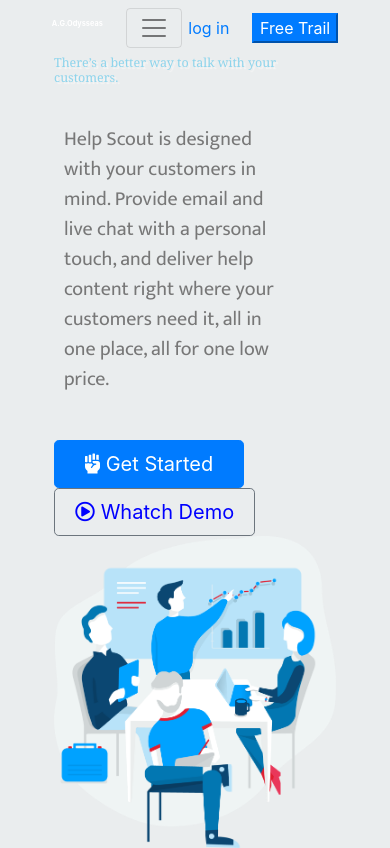
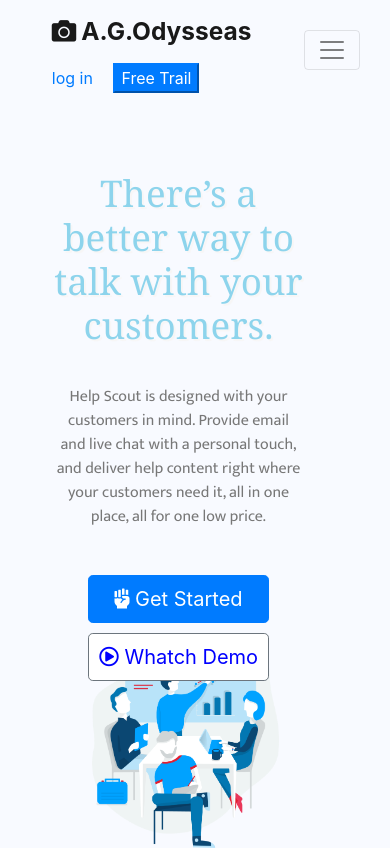
Before and after one commit to id1m1trov/bootstrap_project, a plain HTML site: page index.html in a window 390 px wide. Drawn offline with nearby package versions, Linux system fonts and the light colour scheme.

Commit message:
last update for  24.03.19

```diff
--- a/index.html
+++ b/index.html
@@ -16,7 +16,8 @@
         integrity="sha384-ggOyR0iXCbMQv3Xipma34MD+dH/1fQ784/j6cY/iJTQUOhcWr7x9JvoRxT2MZw1T" crossorigin="anonymous">
 
     <!-- Font Awesome -->
-    <link rel="stylesheet" href="https://use.fontawesome.com/releases/v5.8.0/css/all.css" integrity="sha384-Mmxa0mLqhmOeaE8vgOSbKacftZcsNYDjQzuCOm6D02luYSzBG8vpaOykv9lFQ51Y" crossorigin="anonymous">
+    <link rel="stylesheet" href="https://use.fontawesome.com/releases/v5.8.0/css/all.css"
+        integrity="sha384-Mmxa0mLqhmOeaE8vgOSbKacftZcsNYDjQzuCOm6D02luYSzBG8vpaOykv9lFQ51Y" crossorigin="anonymous">
 
     <!-- Main CSS -->
     <link rel="stylesheet" href="styles/main.css">
@@ -26,7 +27,7 @@
     <nav class="navbar navbar-expand-lg navbar-light ">
         <div class="container-fluid">
             <!-- Logo -->
-        <a href="#" class="navbar-brand h1">A.G.Odysseas</a>
+            <a href="#" class="navbar-brand h1"><span class="fas fa-camera"></span>A.G.Odysseas</a>
 
             <!-- Toggle button -->
             <button class="navbar-toggler" type="button" data-toggle="collapse" data-target="#toggleNava"
@@ -47,30 +48,41 @@
             </div>
 
             <!-- Right buttons -->
+            <div class="log-buttons">
                 <a href="" class="mr-3">log in</a>
                 <button class="btn-primary">Free Trail</button>
+            </div>
         </div>
     </nav>
 
     <header>
         <div class="container-fluid">
             <div class="row">
-                <div class="col-lg-6 align-self-center pr-5">
+                <div class="col-lg-6 col-md-12 pr-5">
                     <h1>There’s a better way to talk with your customers.</h1>
-                    <p class="lead">
+                    <p>
                         Help Scout is designed with your customers in mind. Provide email and live chat with a
                         personal touch, and deliver help content right where your customers need it, all in one
                         place, all for one low price.
                     </p>
                     <button class="btn btn-primary btn-lg"><i class="fas fa-fist-raised"></i> Get Started</button>
-                    <button class="btn btn-outline-secondary btn-lg"><i class="far fa-play-circle"></i> Whatch Demo</button>
+                    <button class="btn btn-outline-secondary btn-lg"><i class="far fa-play-circle"></i> Whatch
+                        Demo</button>
                 </div>
-                <div class="col-lg-6">
-                    <img src="images/illustration02.png" alt="" class="img-fluid">
+                <div class="col-lg-6 col-md-12  align-self-center">
+                    <img src="images/illustration02.png" alt="" class="img-fluid hero-img">
                 </div>
             </div>
         </div>
     </header>
+
+    <main>
+        <section class="">
+            <div class="container-fluid">
+
+            </div>
+        </section>
+    </main>
 
 
 
--- a/styles/Partials/_variables.scss
+++ b/styles/Partials/_variables.scss
@@ -1,7 +1,8 @@
 
 $colors: (
+    logo-color: #555,
     text-color: #777,
-    bg-color: #eaedee,
+    bg-color: #F8FAFF,
     main-h-color: #8dd4ec
 );
 
@@ -11,7 +12,7 @@
 );
 
 $font-sizes: (
-    main-h-size: 3.2vw,
-    header-size: 2vw,
-    p-size: 1.2vw
+    main-h-size: 2.6rem,
+    header-size: 2rem,
+    p-size: 1.1rem
 );
--- a/styles/main.scss
+++ b/styles/main.scss
@@ -23,16 +23,28 @@
     a.navbar-brand {
         font-size: map-get($font-sizes, main-h-size ) / 1.7;
         font-weight: bolder;
-        color: #fff !important;
+        color: map-get($colors, logo-color);
     }
+    .fa-camera {
+
+        margin-right: 5px;
+    }
+    //@media (max-width: 1080px) {
+        .navbar-toggler {
+            position: absolute;
+            right: 30px;
+        }
+
 }
 
 header {
+
     h1 {
         font-family: map-get($fonts, header-font);
         font-size: map-get($font-sizes, main-h-size);
         color: map-get($colors, main-h-color);
         text-shadow: 2px 2px 1px rgb(247, 246, 246);
+        padding-top: 100px;
     }
 
     p {
@@ -40,15 +52,46 @@
         font-size: map-get($font-sizes, p-size);
         color: map-get($colors, text-color);
         line-height: 1.5;
-        padding: 30px 10px;
+        padding: 30px 0px;
     }
 
-    button:nth-child(odd) {
-        padding: 8px 30px;
+    button {
+        margin-bottom: 10px;
+
+        &:nth-child(odd) {
+            padding: 8px 25px;
+        }
+        &:nth-child(even) {
+            padding: 8px 10px;
+            color: blue;
+            background-color: #fff;
+        }
     }
-    button:nth-child(even) {
-        padding: 8px 20px;
-        color: blue;
+    @media (max-width: 1100px) {
+        h1 {
+            font-size:2.3rem;
+            padding-top: 70px;
+        }
+
+        p {
+            font-size: 1rem;
+        }
     }
+    @media (max-width: 991px) {
+        & {
+            text-align: center;
+        }
 
+        .hero-img {
+            width: 60%;
+            position: absolute;
+            left: 17%;
+            top: -50px;
+            z-index: -1;
+        }
+    }
 }
+
+.sec1{
+    background-color: #fff;
+}
```
Also changed, not shown: styles/main.css, 1 other file. Lines whose indentation alone changed are shown as unchanged.
